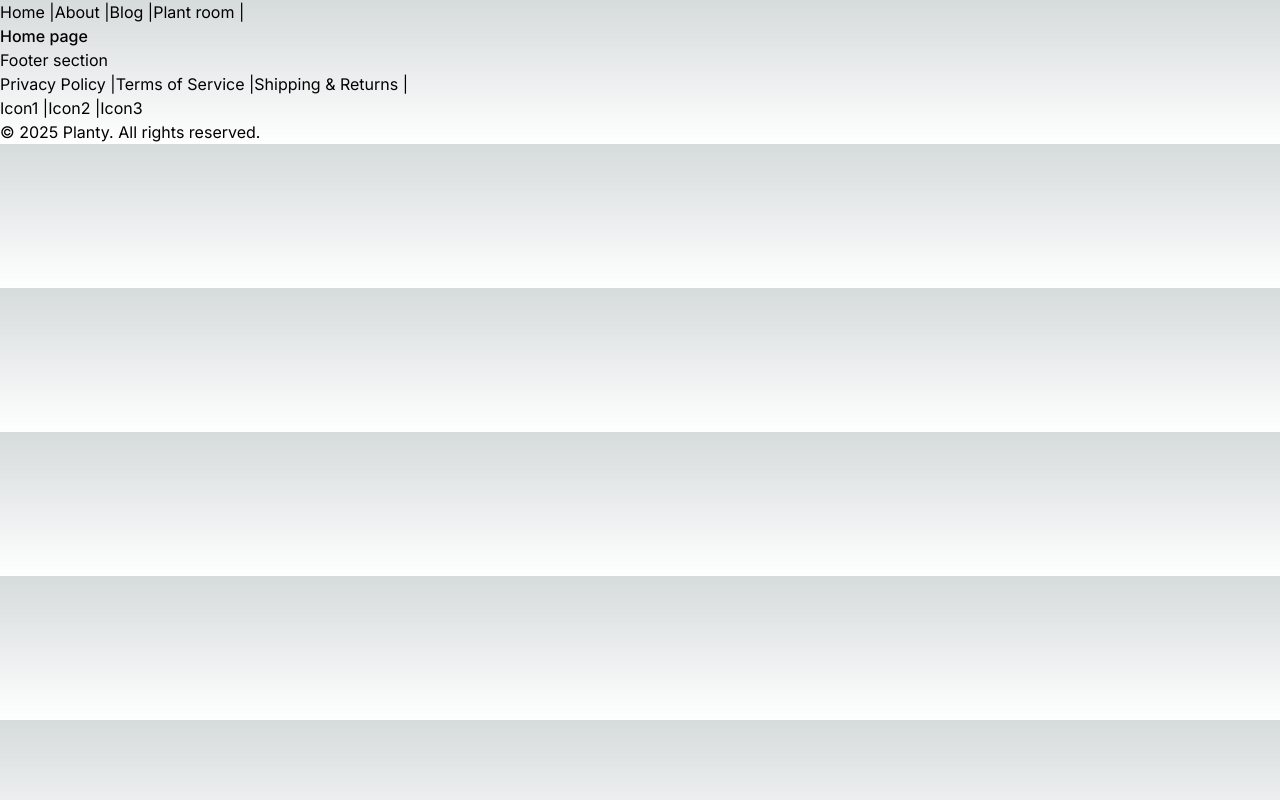
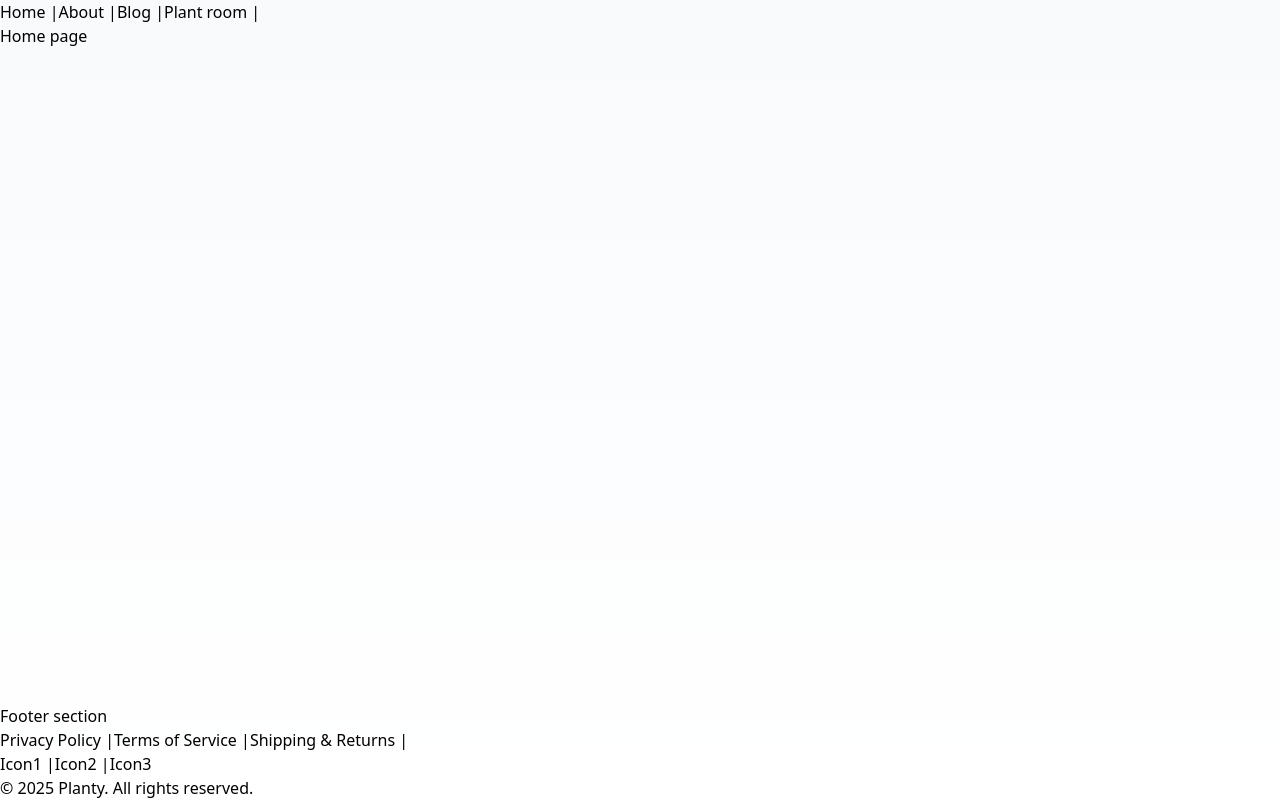
Before and after one commit to WetBanana2486/Ecommerce-planty, a Next.js app: page / in a window 1280 px wide. Built offline with nearby package versions, Linux system fonts and the light colour scheme.

Commit message:
Updated ui components & metadata

```diff
--- a/app/about/page.tsx
+++ b/app/about/page.tsx
@@ -1,9 +1,7 @@
-import Header from '../components/Header/Header';
 
 export default function About() {
   return (
     <main className="">
-        <Header />
         <p className="font-medium hover:text-blue-400">About page</p>
     </main>
   );
--- a/app/blog/page.tsx
+++ b/app/blog/page.tsx
@@ -1,9 +1,7 @@
-import Header from '../components/Header/Header';
 
 export default function Page() {
   return (
     <main className="">
-      <Header />
       <p className="font-medium hover:text-blue-400">Blog page</p>
     </main>
   );
--- a/app/layout.tsx
+++ b/app/layout.tsx
@@ -1,12 +1,15 @@
 import type { Metadata } from "next";
 import { Inter } from "next/font/google";
 import "./globals.css";
+import Footer from "./components/Footer/Footer";
+import Header from "./components/Header/Header";
+import Head from 'next/head';
 
 const inter = Inter({ subsets: ["latin"] });
 
 export const metadata: Metadata = {
-  title: "Create Next App",
-  description: "Generated by create next app",
+  title: "Planty",
+  description: "Official website of planty",
 };
 
 export default function RootLayout({
@@ -15,8 +18,21 @@ export default function RootLayout({
   children: React.ReactNode;
 }>) {
   return (
-    <html lang="en">
-      <body className={inter.className}>{children}</body>
+    <html lang="en" className="h-full">
+      <Head>
+        <meta name="viewport" content="width=device-width, initial-scale=1" />
+        <link rel="icon" href="/favicon.ico" />
+        <link rel="preconnect" href="https://fonts.googleapis.com" />
+      </Head>
+      <body className="flex flex-col min-h-full bg-slate-50"> {/* Use min-h-full or min-h-screen */}
+        {/* <Navbar /> */}
+        <Header />
+        <main className="flex-grow"> {/* flex-grow to push the footer down */}
+          {children}
+        </main>
+
+        <Footer />
+      </body>
     </html>
   );
 }
--- a/app/page.tsx
+++ b/app/page.tsx
@@ -1,13 +1,11 @@
 import Link from 'next/link';
-import Header from './components/Header/Header';
-import Footer from './components/Footer/Footer';
 
 export default function Home() {
   return (
     <main className="">
-      <Header />
+
       <p className="font-medium hover:text-blue-400">Home page</p>
-      <Footer />
+
     </main>
   );
 }
```
